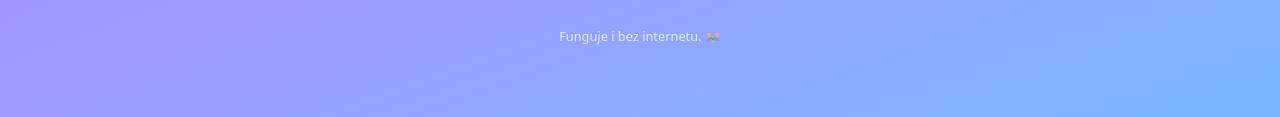
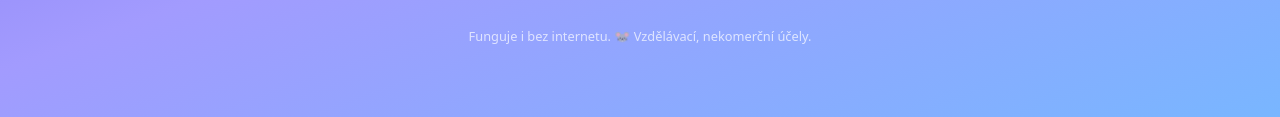
Before and after one commit to kobadanielvitek/mysak, a plain HTML site: page index.html in a window 1280 px wide. Shown: the part 625-742 px from the top of the page. Drawn offline with Linux system fonts and the light colour scheme.

Commit message:
Uprava licence: nekomercni vzdelavaci pouziti, kontakt pro autora

```diff
--- a/index.html
+++ b/index.html
@@ -73,7 +73,7 @@
 <a class="tile" href="www.zsvltava.cz/mysak/indexsnake.html?cviceni=17"><span class="num">17</span><span class="name">Klik na tečku</span></a>
   </nav>
 
-  <footer>Funguje i bez internetu. 🐭</footer>
+  <footer>Funguje i bez internetu. 🐭 Vzdělávací, nekomerční účely.</footer>
 </div>
 </body>
 </html>
```
Also changed, not shown: 1 other file.
